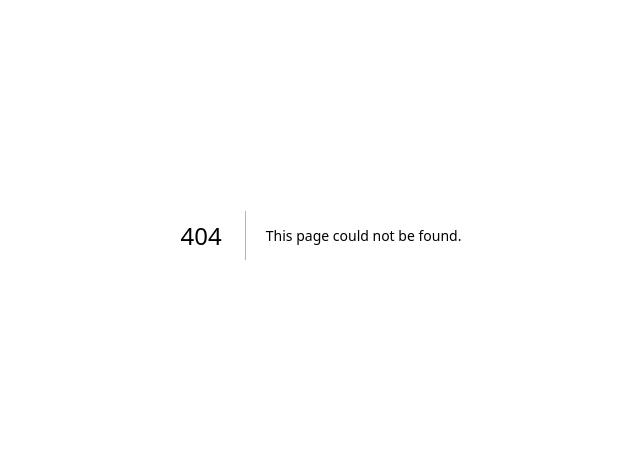
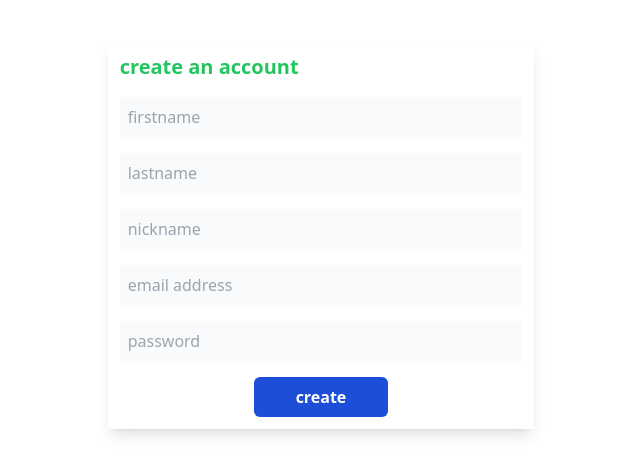
Before and after one commit to 000MaDz000/chat-app, a Next.js app: page /signup in a window 1280 px wide. Before the commit this address had no page. Shown: the part 165-640 px from the top of the page, without its empty margins (319-959 px from the left). Built offline with nearby package versions, Linux system fonts and the light colour scheme.

Commit message:
adding signup page that contains signup form

```diff
--- /dev/null
+++ b/src/app/signup/layout.tsx
@@ -0,0 +1,13 @@
+import { Metadata } from "next";
+
+export const metadata: Metadata = {
+    description: "sign up page",
+}
+
+export default function SignupLayout({ children }: { children: React.ReactNode }) {
+    return (
+        <div className="min-h-screen min-w-full">
+            {children}
+        </div>
+    )
+}
--- /dev/null
+++ b/src/app/signup/page.tsx
@@ -0,0 +1,9 @@
+import SignupForm from "../_ui/signup-form";
+
+export default function Signup() {
+    return (
+        <div className="sign-up-container flex justify-center items-center min-h-screen">
+            <SignupForm />
+        </div>
+    )
+}
```
